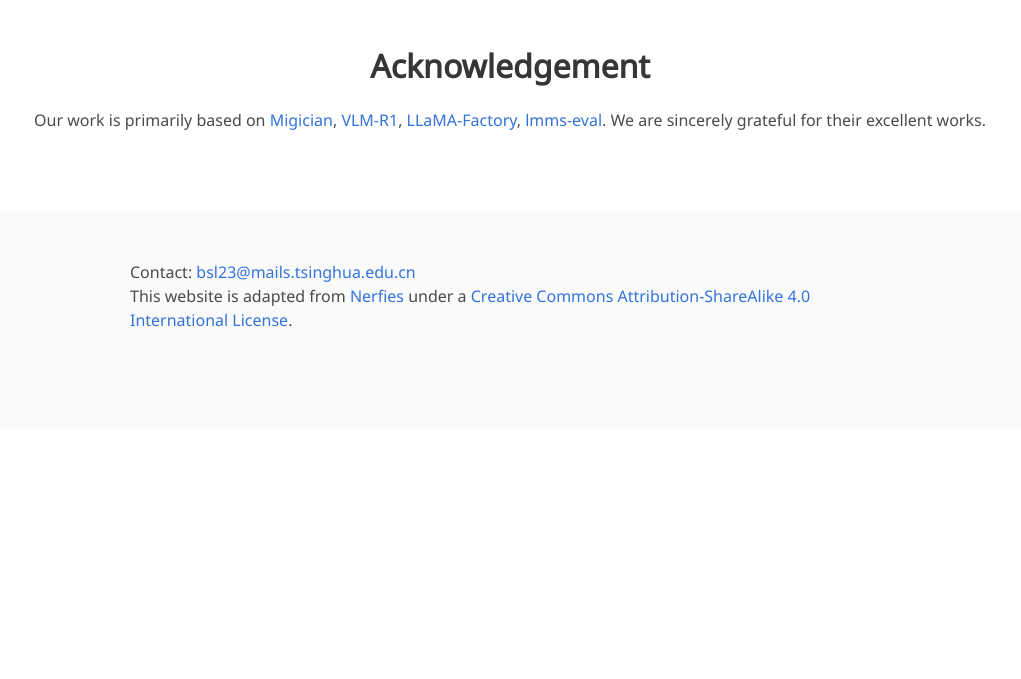
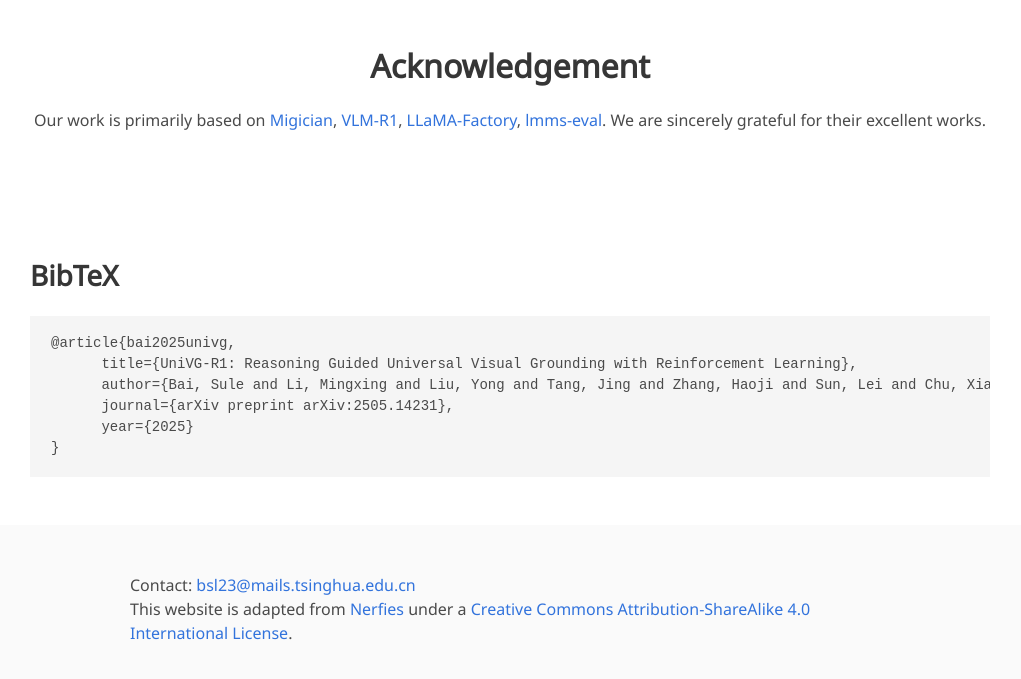
Before and after one commit to AMAP-ML/UniVG-R1-page, a plain HTML site: page index.html in a window 1280 px wide. Shown: the part 4660-5339 px from the top of the page, without its empty margins (130-1151 px from the left). Before the commit the page ends 5088 px from the top, so only its background shows below. Drawn offline with nearby package versions, Linux system fonts and the light colour scheme; some icons are missing; a web font is replaced by a local one.

Commit message:
update arxiv

```diff
--- a/index.html
+++ b/index.html
@@ -396,17 +396,17 @@
 </section>
 
 
-<!-- <section class="section" id="BibTeX">
+<section class="section" id="BibTeX">
   <div class="container is-max-desktop content">
     <h2 class="title">BibTeX</h2>
-    <pre><code>@article{ye2024voco,
-    author    = {Ye, Xubing and Gan, Yukang and Huang, Xiaoke and Ge, Yixiao and Shan, Ying and Tang, Yansong},
-    title     = {{VoCo-LLaMA: Towards Vision Compression with Large Language Models}},
-    journal   = {arXiv preprint arXiv:2406.12275},
-    year      = {2024},
+    <pre><code>@article{bai2025univg,
+      title={UniVG-R1: Reasoning Guided Universal Visual Grounding with Reinforcement Learning},
+      author={Bai, Sule and Li, Mingxing and Liu, Yong and Tang, Jing and Zhang, Haoji and Sun, Lei and Chu, Xiangxiang and Tang, Yansong},
+      journal={arXiv preprint arXiv:2505.14231},
+      year={2025}
 }</code></pre>
   </div>
-</section> -->
+</section>
 
 
 <footer class="footer">
```
